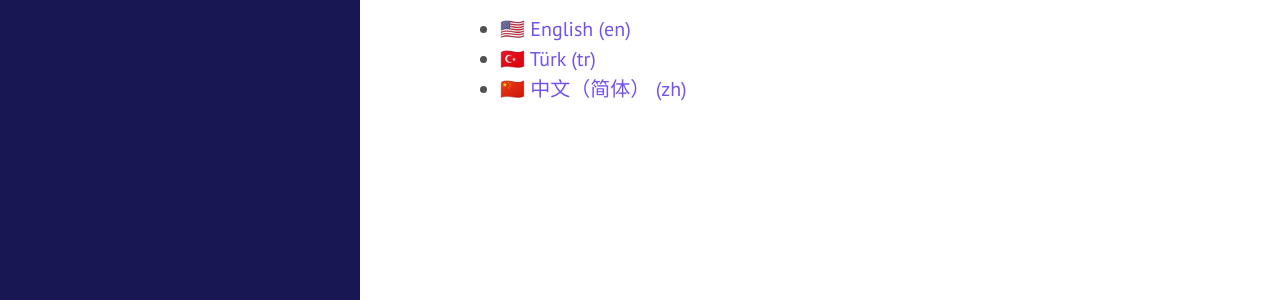
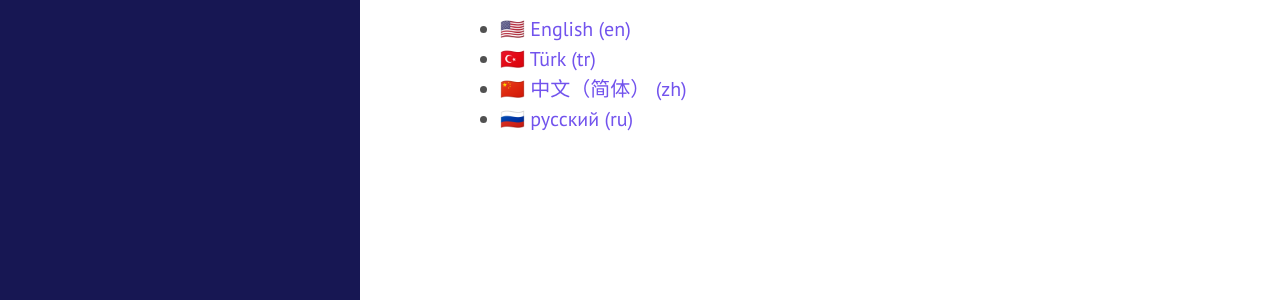
Before and after one commit to atomic-nfts/site, a Jekyll site: the page built from zh/index.md, in a window 1280 px wide. Shown: the part 405-705 px from the top of the page. Built offline with Jekyll 4.4.1, drawn with Linux system fonts in a browser that asks for light colours; nearby versions of some CDN libraries.

Commit message:
Add Russian

```diff
--- a/_data/languages.yml
+++ b/_data/languages.yml
@@ -7,3 +7,6 @@ tr:
 zh:
   label: 中文（简体）
   icon: 🇨🇳
+ru:
+  label: русский
+  icon: 🇷🇺
```
